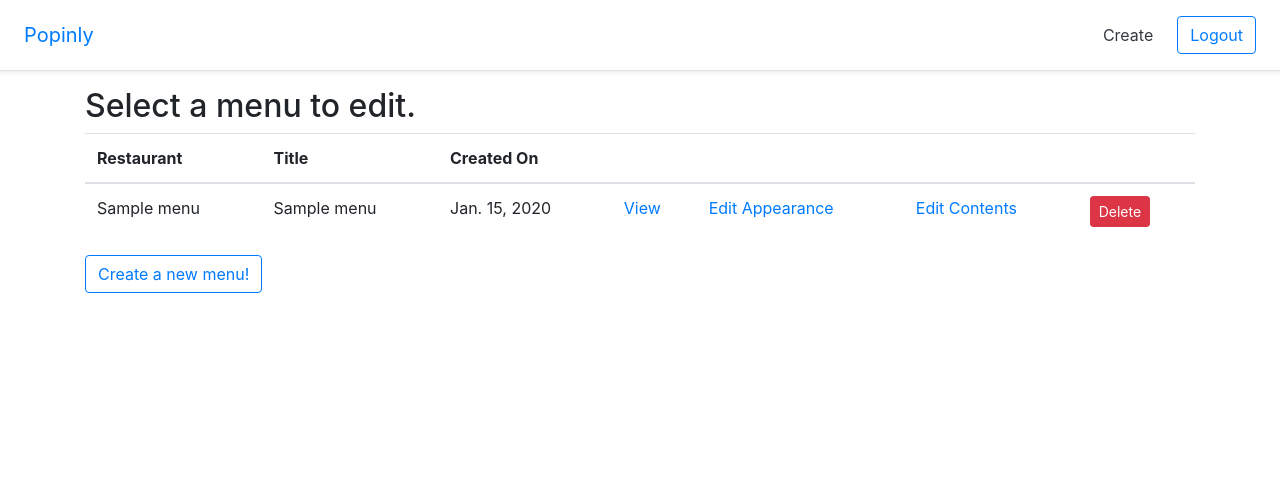
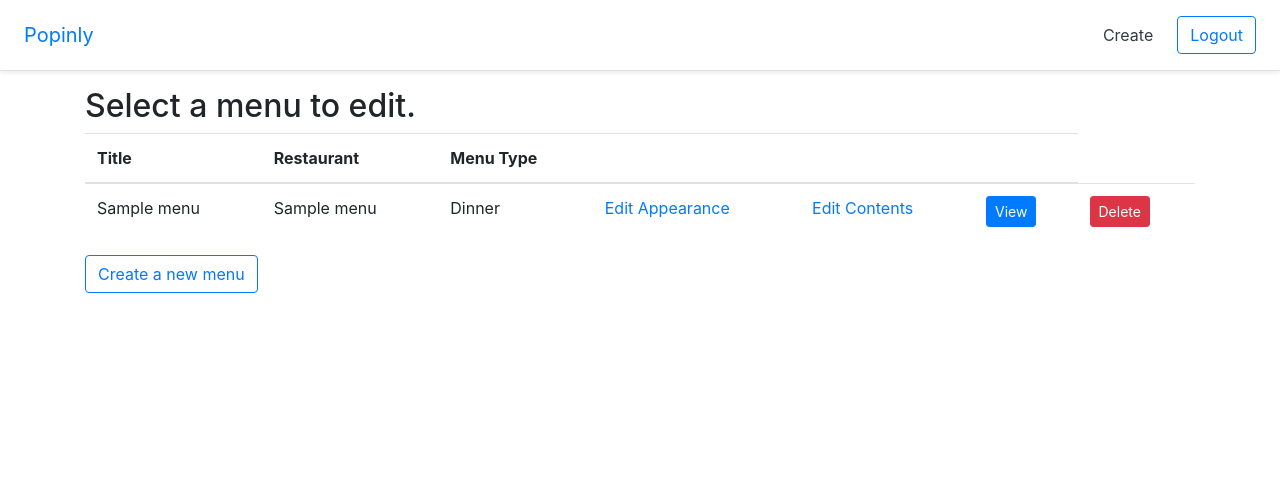
Before and after one commit to geooff/popinly, a Django app: page /generator/ in a window 1280 px wide. Shown: the top 492 px of the page. Run offline with Django 3.2, Linux system fonts and the light colour scheme; a user stored in the database is signed in; tables that the repository leaves empty hold one stand-in row (values such as "Sample post"); some libraries are stand-ins or nearby versions.

Commit message:
point index to wizard

```diff
--- a/popinly/templates/menu_gen/index.html
+++ b/popinly/templates/menu_gen/index.html
@@ -7,10 +7,9 @@
     <table class="table table-hover">
     <thead>
       <tr>
+        <th>Title</th>
         <th>Restaurant</th>
-        <th>Title</th>
-        <th>Created On</th>
-        <th></th>
+        <th>Menu Type</th>
         <th></th>
         <th></th>
         <th></th>
@@ -19,13 +18,15 @@
     <tbody>
     {% for menu in user_menus %}
       <tr>
+        <td>{{ menu.menu_title }}</td>
         <td>{{ menu.restaurant_name }} </td>
-        <td>{{ menu.menu_title }}</td>
-        <td>{{ menu.created_at }}</td>
-        <td><a href="{% url 'menu_gen:detail' menu.uuid %}">View</a></td>
+        <td>{{ menu.menu_type }}</td>
         <td><a href="{% url 'menu_gen:edit_meta' menu.uuid %}">Edit Appearance</a></td>
         <td><a href="{% url 'menu_gen:edit' menu.uuid %}">Edit Contents</a></td>
-        <td><a href="{% url 'menu_gen:delete' menu.uuid %}" class="btn btn-danger btn-sm">Delete</button></td>
+        <td><a type="button" href="{% url 'menu_gen:detail' menu.uuid %}" class="btn btn-primary btn-sm" >View</a></td>
+        <td><a type="button" href="{% url 'menu_gen:delete' menu.uuid %}" class="btn btn-danger btn-sm">Delete</a></td>
+          </div>
+        </td>
       </tr>
     {% endfor %}
     </tbody>
@@ -33,6 +34,6 @@
     {% else %}
       <p>No menus available to edit.</p>
     {% endif %}
-      <a href="{% url 'menu_gen:add' %}" class="btn btn-outline-primary">Create a new menu!</a>
+      <a href="{% url 'menu_gen:wizard' %}" class="btn btn-outline-primary">Create a new menu</a>
   {% endif %}
 {% endblock %}
```
